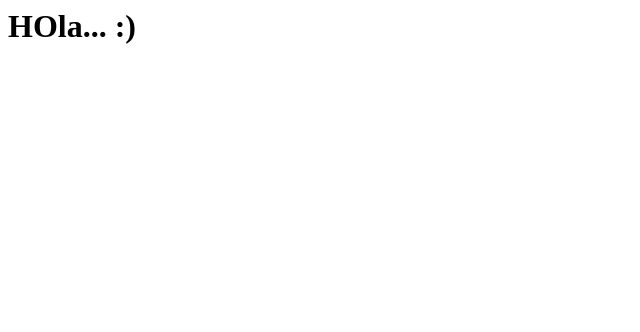
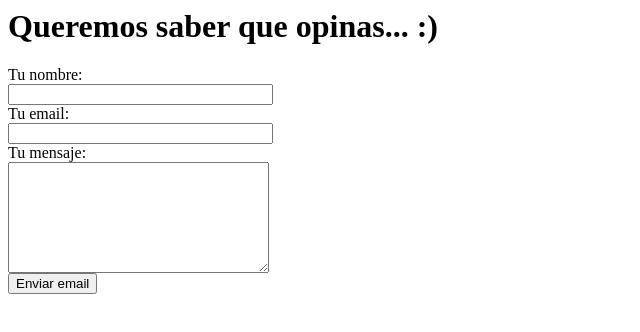
Before and after one commit to jrmarting/portafolio, a plain HTML site: page contacto.html in a window 1280 px wide. Shown: the whole page, without its empty margins (0-640 px from the left). Drawn offline with Linux system fonts and the light colour scheme.

Commit message:
Se estructura la pagina de contacto

```diff
--- a/contacto.html
+++ b/contacto.html
@@ -3,6 +3,21 @@
 	<title>Contactanos</title>
 </head>
 <body>
-	<h1>HOla... :)</h1>
+	<h1>Queremos saber que opinas... :)</h1>
+	<form id="contact_form" action="#" method="POST" enctype="multipart/form-data">
+		<div class="row">
+			<label for="name">Tu nombre:</label><br />
+			<input id="name" class="input" name="name" type="text" value="" size="30" /><br />
+		</div>
+		<div class="row">
+			<label for="email">Tu email:</label><br />
+			<input id="email" class="input" name="email" type="text" value="" size="30" /><br />
+		</div>
+		<div class="row">
+			<label for="message">Tu mensaje:</label><br />
+			<textarea id="message" class="input" name="message" rows="7" cols="30"></textarea><br />
+		</div>
+		<input id="submit_button" type="submit" value="Enviar email" />
+	</form>
 </body>
 </html>
```
Also changed, not shown: commit.txt.
